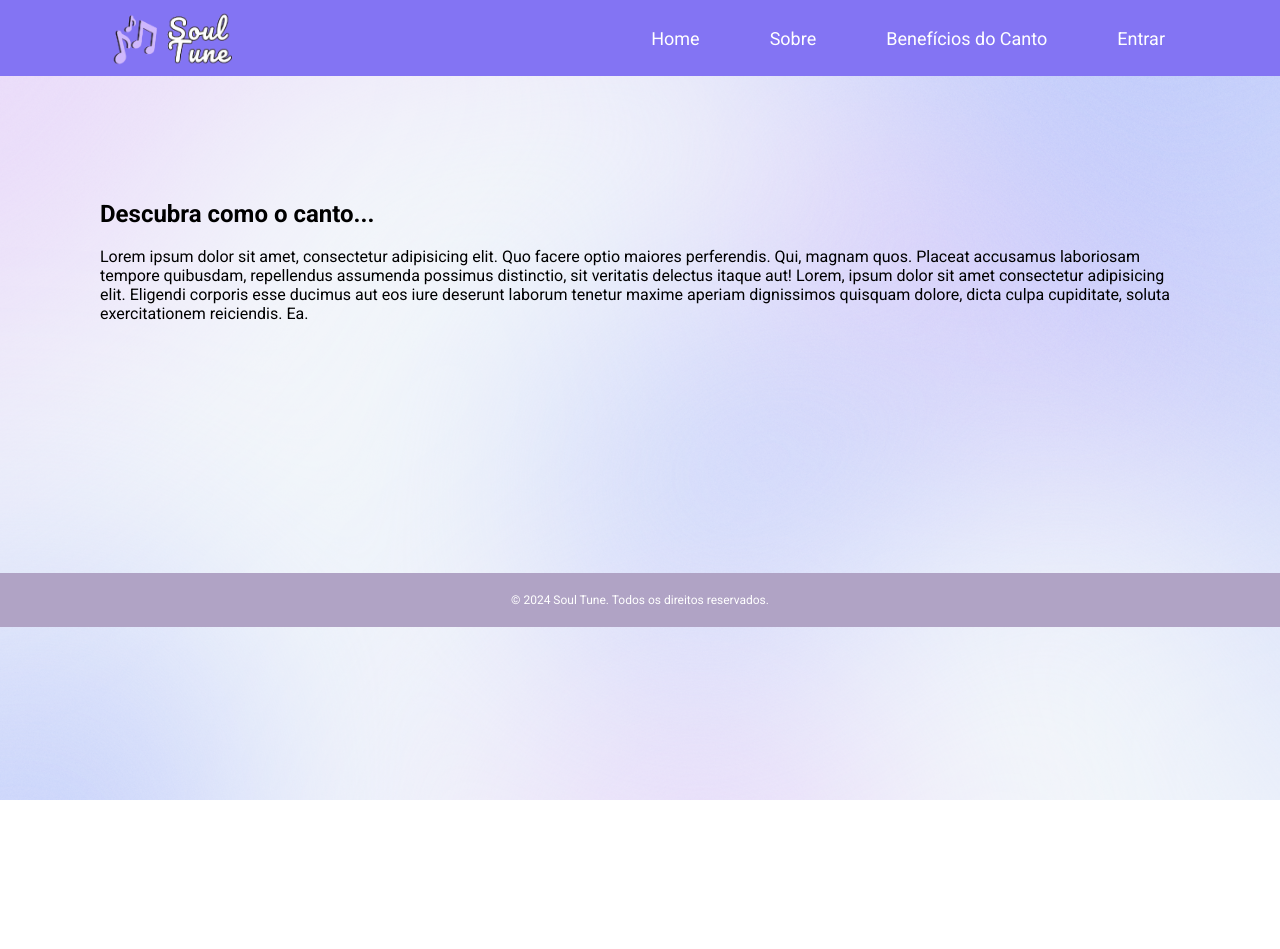
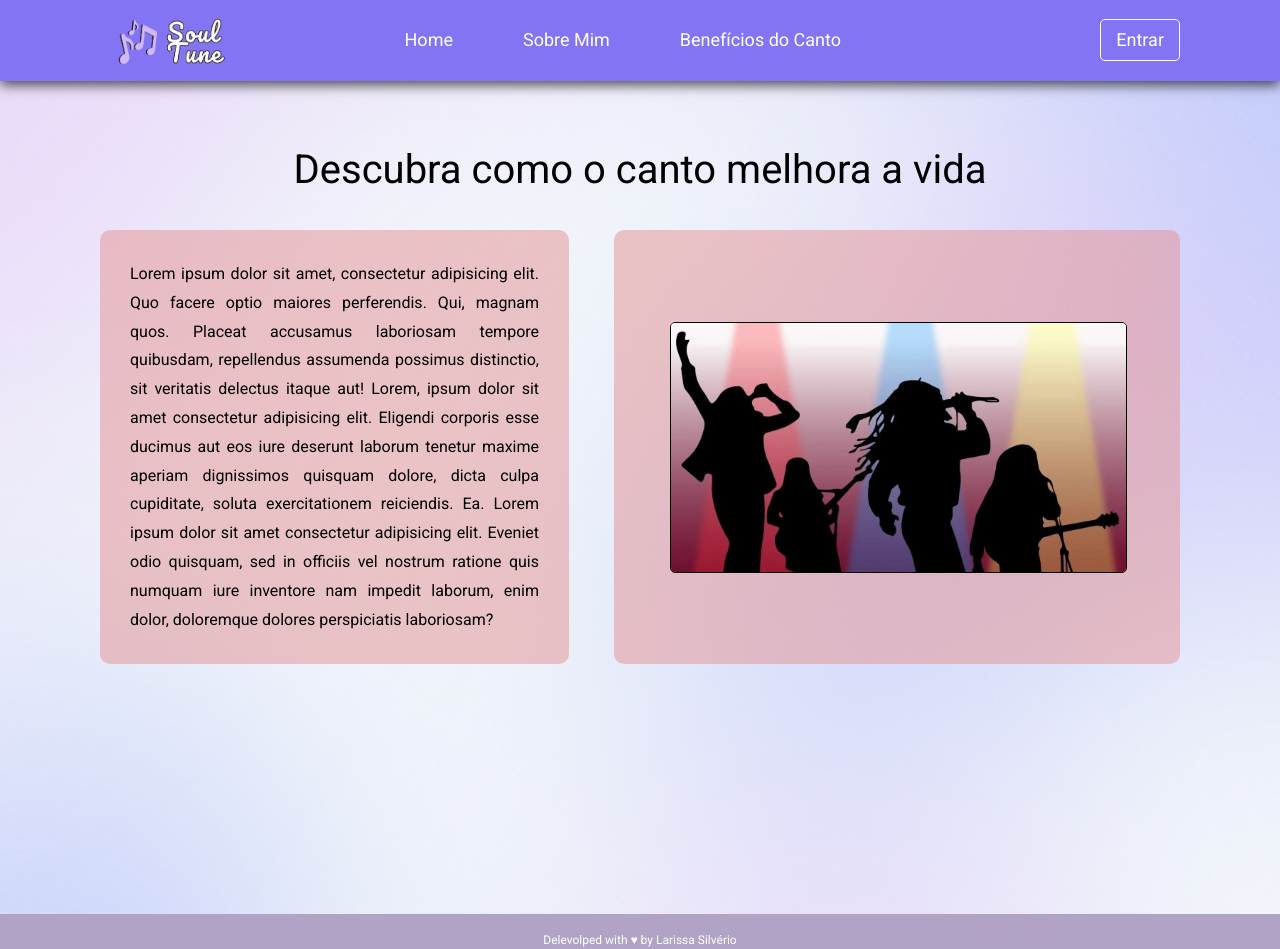
Before and after one commit to silveriolaridev/Projeto-Individual-1, a plain HTML site: page Site/index.html in a window 1280 px wide. Before the commit the page ends 800 px from the top, so only its background shows below. Drawn offline with Linux system fonts and the light colour scheme.

Commit message:
alterando index

```diff
--- /dev/null
+++ b/Site/css/reset.css
@@ -0,0 +1,48 @@
+/* http://meyerweb.com/eric/tools/css/reset/
+   v2.0 | 20110126
+   License: none (public domain)
+*/
+
+html, body, div, span, applet, object, iframe,
+h1, h2, h3, h4, h5, h6, p, blockquote, pre,
+a, abbr, acronym, address, big, cite, code,
+del, dfn, em, img, ins, kbd, q, s, samp,
+small, strike, strong, sub, sup, tt, var,
+b, u, i, center,
+dl, dt, dd, ol, ul, li,
+fieldset, form, label, legend,
+table, caption, tbody, tfoot, thead, tr, th, td,
+article, aside, canvas, details, embed,
+figure, figcaption, footer, header, hgroup,
+menu, nav, output, ruby, section, summary,
+time, mark, audio, video {
+	margin: 0;
+	padding: 0;
+	border: 0;
+	font-size: 100%;
+	font: inherit;
+	vertical-align: baseline;
+}
+/* HTML5 display-role reset for older browsers */
+article, aside, details, figcaption, figure,
+footer, header, hgroup, menu, nav, section {
+	display: block;
+}
+body {
+	line-height: 1;
+}
+ol, ul {
+	list-style: none;
+}
+blockquote, q {
+	quotes: none;
+}
+blockquote:before, blockquote:after,
+q:before, q:after {
+	content: '';
+	content: none;
+}
+table {
+	border-collapse: collapse;
+	border-spacing: 0;
+}
--- a/Site/css/style.css
+++ b/Site/css/style.css
@@ -1,5 +1,3 @@
-@import url('https://fonts.googleapis.com/css2?family=Poppins:ital,wght@0,100;0,200;0,300;0,400;0,500;0,600;0,700;0,800;0,900;1,100;1,200;1,300;1,400;1,500;1,600;1,700;1,800;1,900&family=Roboto:ital,wght@0,100;0,300;0,400;0,500;0,700;0,900;1,100;1,300;1,400;1,500;1,700;1,900&display=swap');
-
 @import url('https://fonts.googleapis.com/css2?family=Poppins:ital,wght@0,100;0,200;0,300;0,400;0,500;0,600;0,700;0,800;0,900;1,100;1,200;1,300;1,400;1,500;1,600;1,700;1,800;1,900&family=Roboto:ital,wght@0,100;0,300;0,400;0,500;0,700;0,900;1,100;1,300;1,400;1,500;1,700;1,900&display=swap');
 
 * {
@@ -13,11 +11,12 @@ header {
 	justify-content: space-between;
 	background-color: #8374f3;
 	position: fixed;
+	box-shadow: 0px 4px 12px rgba(0, 0, 0, 0.7);
 
 }
 
 body{
-    background-image: url("../img/backgroud.png");
+    background-image: url("../img/background.png");
     background-size: cover;
     font-family: 'Roboto', sans-serif;
     margin: 0;
@@ -50,7 +49,7 @@ nav {
 	gap: 40px;
 	margin-right: 100px;
     align-items:center ;
-    font-size: 18px;
+    font-size: 15px;
 
 }
 
@@ -84,10 +83,10 @@ body{
 }
 
 .logo {
-    width: 10%;
+    width: 9%;
     margin: 0;
     margin-left: 100px;
-    padding: 10px;
+    padding: 15px;
 }
 
 a{
@@ -112,6 +111,31 @@ nav {
 
 }
 
+.entrarlink{
+	display: flex;
+    padding: 0px;
+	gap: 40px;
+	margin-right: 100px;
+    font-size: 18px;
+	border: 1px solid #fff;
+	padding: 15px;
+	height: 10px;
+	transition: all 0.3s ease;
+	border-radius: 5px;
+}
+
+.entrarlink:hover{
+	background-color: white;
+	color: #8374f3;
+}
+
+.span-entrar{
+	line-height: 10px;
+	display: flex;
+	align-items: center;
+}
+
+
 footer{
 	background-color: #b0a3c5;
 	padding: 20px 0;
@@ -134,6 +158,105 @@ section {
     margin: 0;
     padding: 20px;
     border-radius: 10px;
-	margin-top: 100px;
+	margin-top: 50px;
 	margin-bottom: 150px;
+	background-color: rgb(rgb(255, 255, 255),);
 }
+
+.container-login{
+	display: flex;
+    justify-content: center;
+    align-items: center;
+    text-align: center;
+    height: 80vh;
+}
+
+.card{
+	display: flex;
+	align-items: center;
+	background-color: #fff;
+	width: 20%;
+}
+
+.formulario{
+    display: flex;
+    height: 90%;
+    flex-direction: column;
+    width: 80%;
+    justify-content: space-between;
+    margin-bottom: 15px;
+}
+
+.formulario h1{
+	margin-bottom: 15px;
+}
+
+.campo{
+	margin-bottom: 15px;
+}
+
+.input-container{
+    display: flex;
+    align-items: center;
+    text-align: center;
+    position: relative;
+
+}
+
+.input-container i{
+    margin-right: 15px;
+    font-size: 20px;
+    position: absolute;
+}
+
+.input-container input{
+    margin-left: 30px;
+    margin-right: 30px;
+
+}
+
+section h1{
+	font-size: 40px;
+	margin-bottom: 40px;
+	text-align: center;
+
+}
+
+.img-cantando{
+	border-radius: 5px;
+	width: 90%;
+	border: solid 1px black;
+	margin-left: 26px;
+}
+
+.div-principal{
+	display: flex;
+	flex-direction: row;
+	gap: 20px;
+	background-color: rgba(228, 146, 146, 0.5);
+	padding: 30px;
+	border-radius: 10px;
+	width: 50%;
+}
+
+.div-principal p{
+	text-align: justify;
+	line-height: 1.8;
+}
+
+.div-pai{
+	display: flex;
+	flex-direction: row;
+	gap: 20px;
+}
+
+.div-img{
+	display: flex;
+	flex-direction: row;
+	gap: 20px;
+	background-color: rgba(228, 146, 146, 0.5);
+	padding: 30px;
+	border-radius: 10px;
+	align-items: center;
+	margin-left: 25px;
+}
--- a/Site/index.html
+++ b/Site/index.html
@@ -3,7 +3,9 @@
 <head>
     <meta charset="UTF-8">
     <meta name="viewport" content="width=device-width, initial-scale=1.0">
-    <title>Document</title>
+    <title>SoulTune</title>
+    <link rel="icon" href="./img/logo.png">
+    <link rel="stylesheet" href="./css/reset.css">
     <link rel="stylesheet" href="./css/style.css">
 </head>
 <body>
@@ -11,20 +13,29 @@
         <img class="logo" src="./img/logo.png" alt="Soul Tune Logo">
         <nav>
 			<a href="./index.html">Home</a>
-            <a href= >Sobre</a>
-            <a href= >Benefícios do Canto</a>
-			<a href=>Entrar</a>
+            <a href="sobre.html" >Sobre Mim</a>
+            <a href="beneficios.html" >Benefícios do Canto</a>
 		</nav>
+        <span class="span-entrar">
+        <a  class="entrarlink" href="login.html">Entrar</a> </span>
     </header>
 <main>
-    <section>
-<h1>Descubra como o canto...</h1> <br>
-     Lorem ipsum dolor sit amet, consectetur adipisicing elit. Quo facere optio maiores perferendis. Qui, magnam quos. Placeat accusamus laboriosam tempore quibusdam, repellendus assumenda possimus distinctio, sit veritatis delectus itaque aut!
+    <section class="principal">
+        <h1>Descubra como o canto melhora a vida</h1>
+
+        <div class="div-pai">
+
+        <div class="div-principal">
+     <p>Lorem ipsum dolor sit amet, consectetur adipisicing elit. Quo facere optio maiores perferendis. Qui, magnam quos. Placeat accusamus laboriosam tempore quibusdam, repellendus assumenda possimus distinctio, sit veritatis delectus itaque aut!
      Lorem, ipsum dolor sit amet consectetur adipisicing elit. Eligendi corporis esse ducimus aut eos iure deserunt laborum tenetur maxime aperiam dignissimos quisquam dolore, dicta culpa cupiditate, soluta exercitationem reiciendis. Ea.
+     Lorem ipsum dolor sit amet consectetur adipisicing elit. Eveniet odio quisquam, sed in officiis vel nostrum ratione quis numquam iure inventore nam impedit laborum, enim dolor, doloremque dolores perspiciatis laboriosam?</p></div>
+     <div class="div-img">
+
+     <img class="img-cantando" src="./img/cantando.jpg" alt="Mulheres cantando"> </div></div>
     </section>
 </main>
 <footer>
-    <span> &copy; 2024 Soul Tune. Todos os direitos reservados.
+    <span> Delevolped with &hearts; by Larissa Silvério
     </span>
 </footer>
 </body>
```
Also changed, not shown: Site/beneficios.html (added, +36 -0 lines), Site/cadastro.html (added, +11 -0 lines), Site/login.html (added, +44 -0 lines), Site/img/cantando.jpg (added), Site/sobre.html (added).
